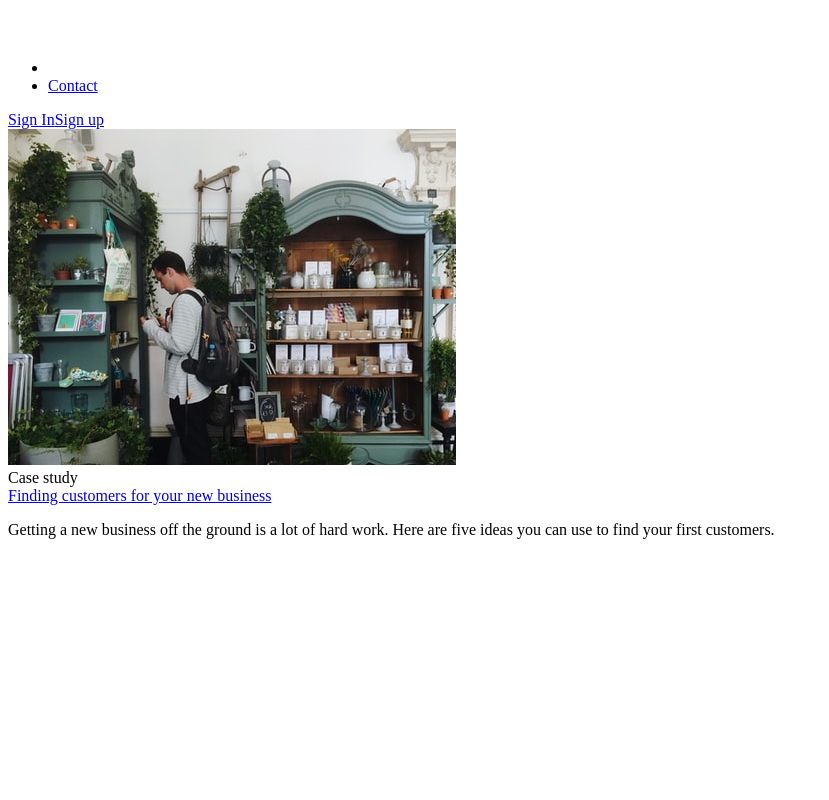
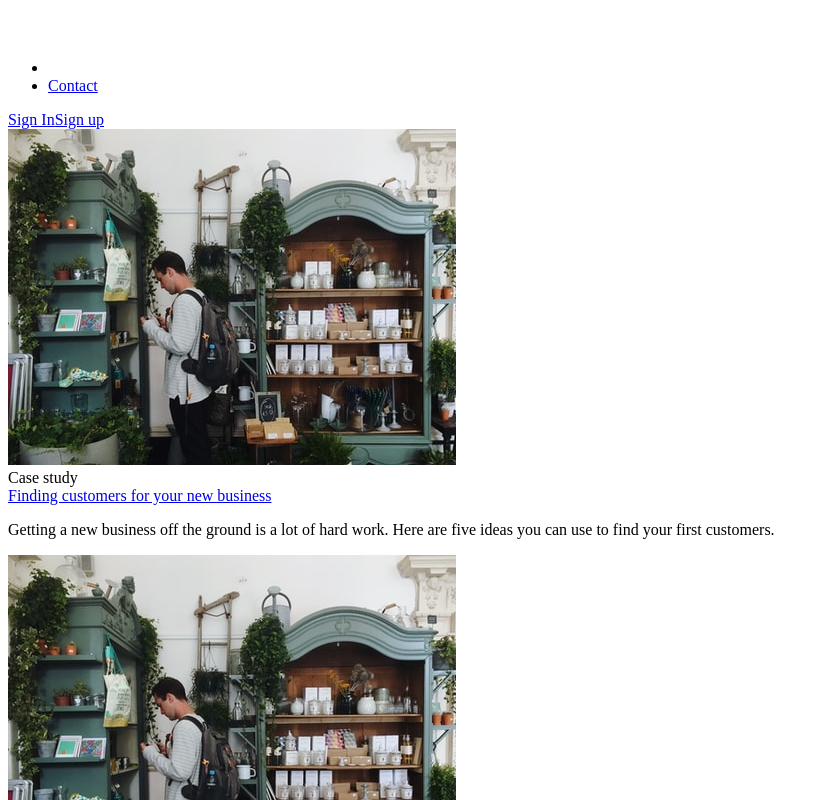
Before and after one commit to sculouis/tailwindnuxt, a Nuxt app: page /productlist in a window 1280 px wide. Shown: the part 6220-7020 px from the top of the page, without its empty margins (0-829 px from the left). Before the commit the page ends 6775 px from the top, so only its background shows below. Built offline with nearby package versions, Linux system fonts and the light colour scheme.

Commit message:
add productlist card

```diff
--- a/components/Card.vue
+++ b/components/Card.vue
@@ -1,13 +1,13 @@
 <template>
-  <div class="max-w-md mx-auto bg-white rounded-xl shadow-md overflow-hidden md:max-w-2xl">
+  <div class="m-4 max-w-md bg-blue-200 rounded-xl shadow-md overflow-hidden md:max-w-2xl">
   <div class="md:flex">
     <div class="md:flex-shrink-0">
       <img class="h-48 w-full object-cover md:w-48" src="~/assets/store.jpeg" alt="Man looking at item at a store">
     </div>
     <div class="p-8">
-      <div class="uppercase tracking-wide text-sm text-indigo-500 font-semibold">Case study</div>
+      <div class="uppercase tracking-wide text-sm text-red-500 font-semibold">Case study</div>
       <a href="#" class="block mt-1 text-lg leading-tight font-medium text-black hover:underline">Finding customers for your new business</a>
-      <p class="mt-2 text-gray-500">Getting a new business off the ground is a lot of hard work. Here are five ideas you can use to find your first customers.</p>
+      <p class="mt-2 text-gray-400">Getting a new business off the ground is a lot of hard work. Here are five ideas you can use to find your first customers.</p>
     </div>
   </div>
 </div>
--- a/layouts/default.vue
+++ b/layouts/default.vue
@@ -74,7 +74,7 @@
                 <ul>
                     <li class="mb-1">
                         <nuxt-link to="/">
-                            <a class="block p-4 text-sm font-bold text-gray-400 hover:bg-blue-500 hover:text-white rounded" href="#">Home</a>
+                            <a class="block p-4 text-sm font-bold text-gray-400 hover:bg-blue-100 hover:text-white rounded" href="#">Home</a>
                         </nuxt-link>
                     </li>
                     <li class="mb-1">
@@ -84,7 +84,7 @@
                     </li>
                     <li class="mb-1">
                         <nuxt-link to="/productlist">
-                            <a class="block p-4 text-sm font-bold text-gray-400 hover:bg-indigo-500 hover:text-white rounded" href="#">Services</a>
+                            <a class="block p-4 text-sm font-bold text-gray-400 hover:bg-indigo-500 hover:text-white rounded" href="#">Product List</a>
                         </nuxt-link>
                     </li>
                     <li class="mb-1">
--- a/pages/productlist.vue
+++ b/pages/productlist.vue
@@ -1,5 +1,8 @@
 <template>
+<div class="md:flex">
   <card></card>
+  <card></card>
+</div>
 </template>
 
 <script>
```
